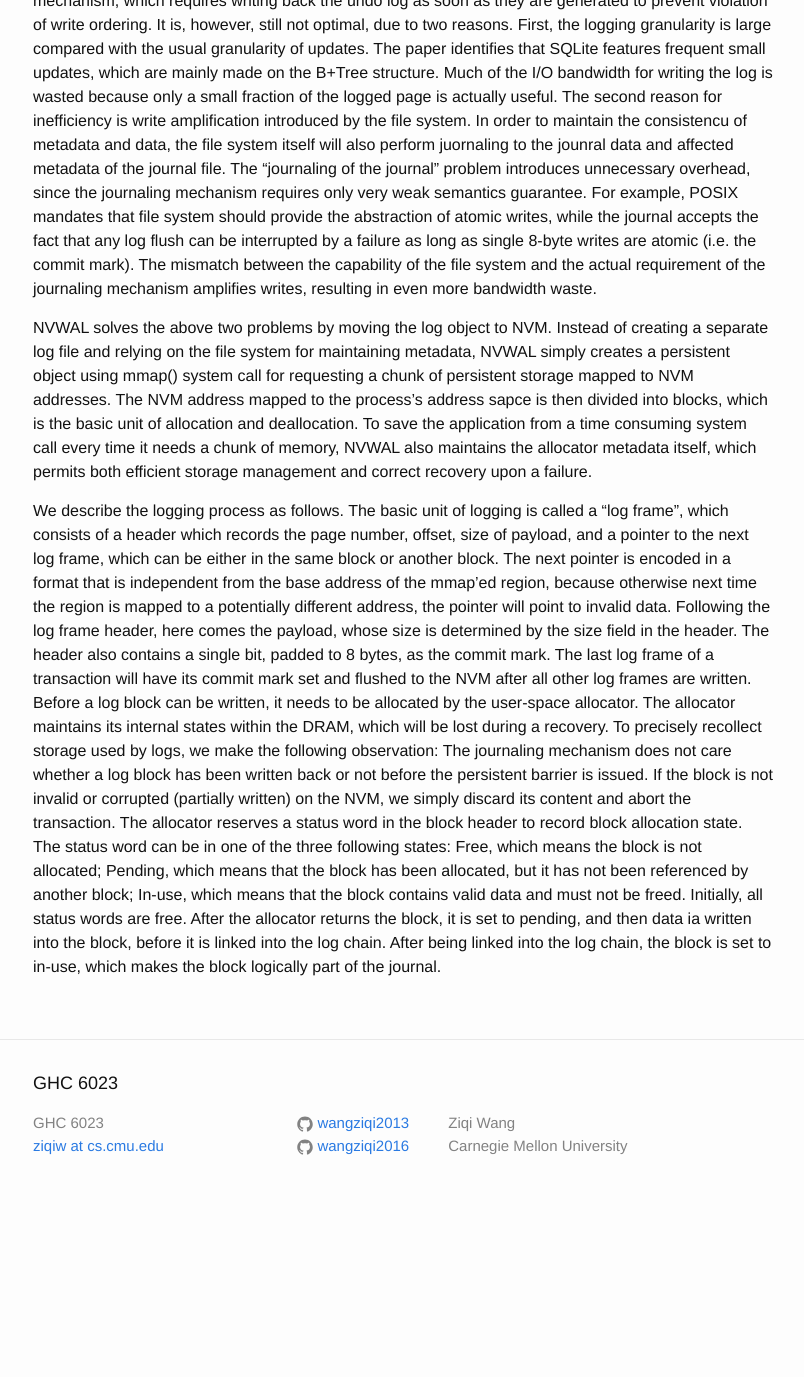
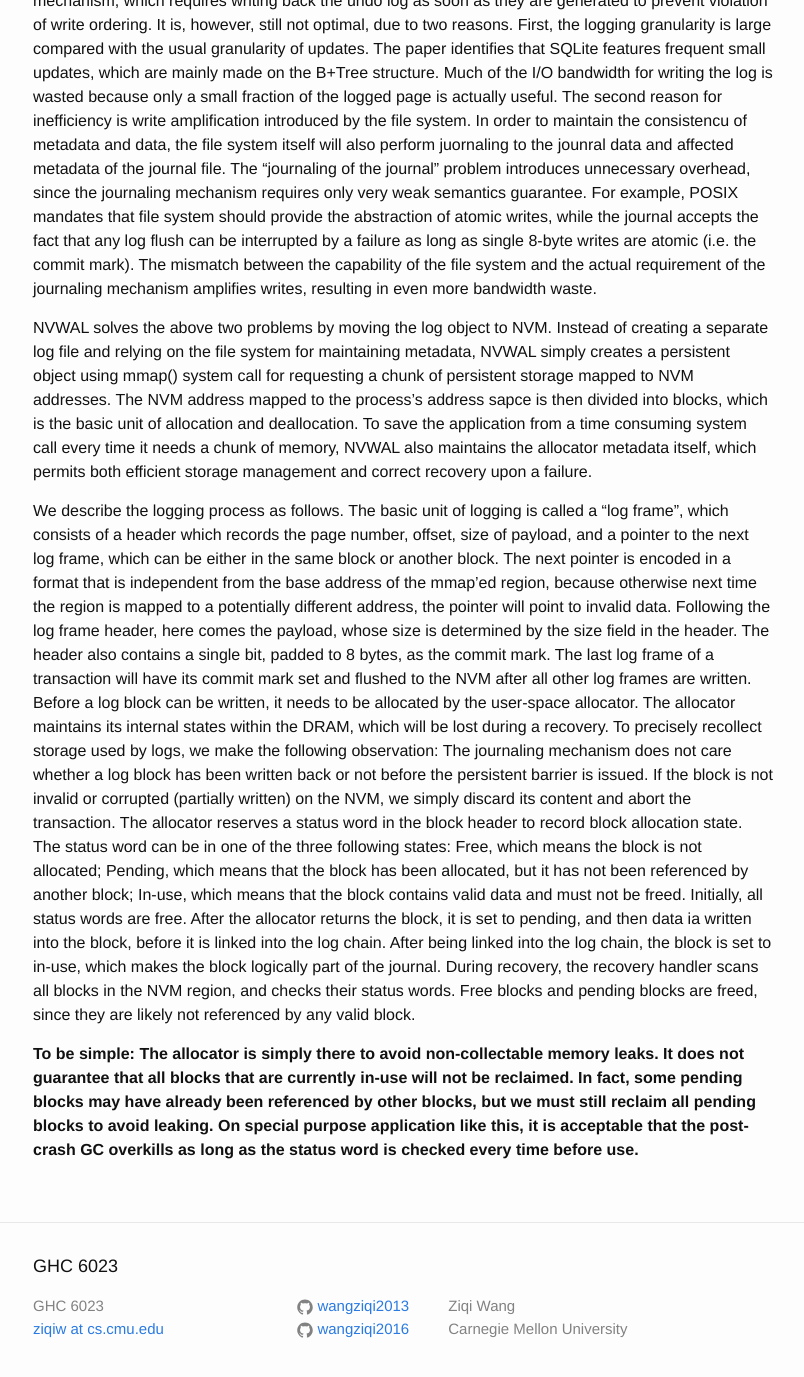
Before and after one commit to wangziqi2013/wangziqi2013.github.io, a Jekyll site: the page built from _posts/2019-10-28-nvwal.markdown, in a window 1280 px wide and 1400 px high, scrolled down 758 px. Shown: the top 1377 px of the window, without its empty margins (237-1041 px from the left). Built offline with Jekyll 4.4.1, drawn with Linux system fonts in a browser that asks for light colours; before the commit the page ends 1975 px from its top, so only the background shows below that.

Commit message:
Adding short summary

```diff
--- a/_posts/2019-10-28-nvwal.markdown
+++ b/_posts/2019-10-28-nvwal.markdown
@@ -59,4 +59,10 @@ is not allocated; Pending, which means that the block has been allocated, but it
 In-use, which means that the block contains valid data and must not be freed. Initially, all status words are free.
 After the allocator returns the block, it is set to pending, and then data ia written into the block, before it
 is linked into the log chain. After being linked into the log chain, the block is set to in-use, which makes the block
-logically part of the journal.
+logically part of the journal. During recovery, the recovery handler scans all blocks in the NVM region, and checks
+their status words. Free blocks and pending blocks are freed, since they are likely not referenced by any valid block.
+
+**To be simple: The allocator is simply there to avoid non-collectable memory leaks. It does not guarantee that all
+blocks that are currently in-use will not be reclaimed. In fact, some pending blocks may have already been referenced
+by other blocks, but we must still reclaim all pending blocks to avoid leaking. On special purpose application like this,
+it is acceptable that the post-crash GC overkills as long as the status word is checked every time before use.**
```
